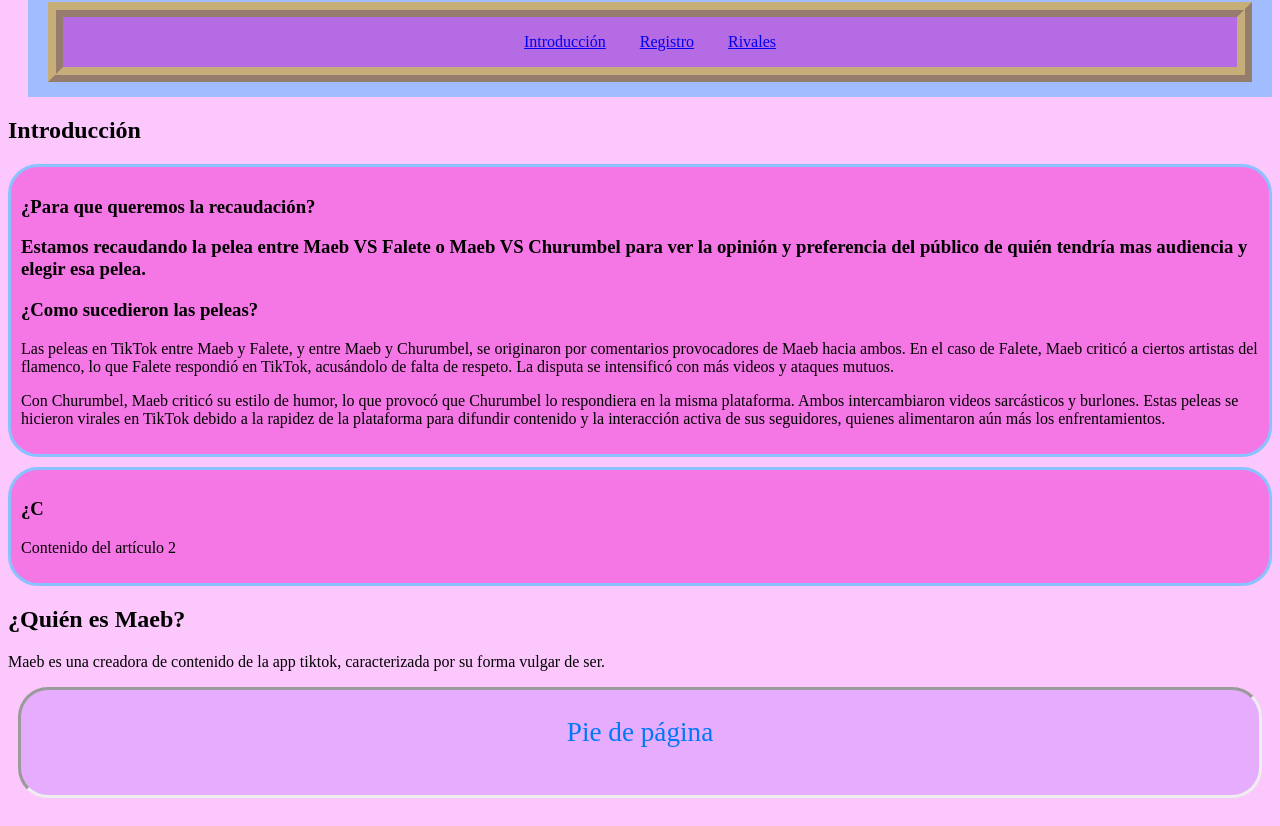
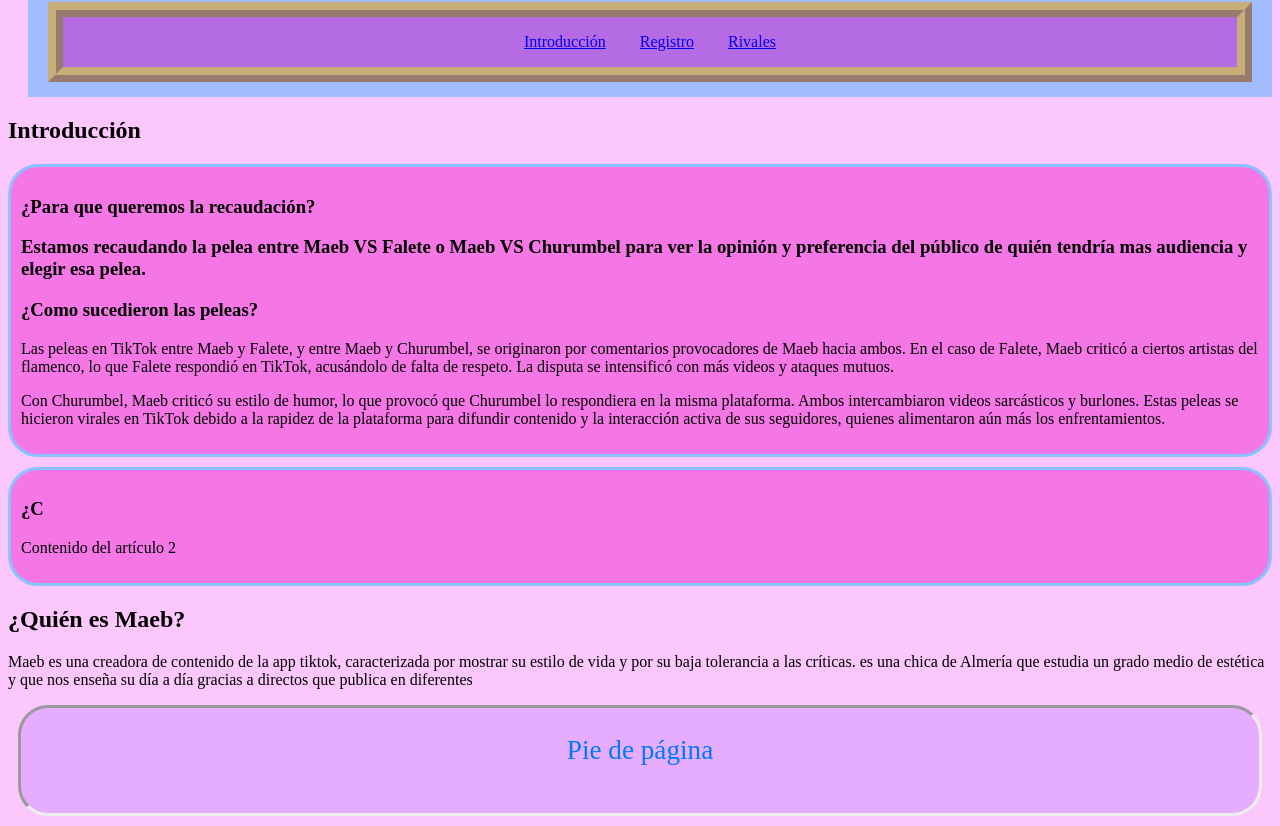
Before and after one commit to anasanzz/Recaudacion-apuestas, a plain HTML site: page index.html in a window 1280 px wide. Shown: the part 73-899 px from the top of the page. Drawn offline with Linux system fonts and the light colour scheme.

Commit message:
Update index.html
informacion meb,kamile

```diff
--- a/index.html
+++ b/index.html
@@ -46,7 +46,8 @@
 
     <aside>
         <h2>¿Quién es Maeb?</h2></h2>
-        <p>Maeb es una creadora de contenido de la app tiktok, caracterizada por su forma vulgar de ser.</p>
+        <p>Maeb es una creadora de contenido de la app tiktok, caracterizada por  mostrar su estilo de vida y por su baja tolerancia a las críticas.
+        es una chica de Almería que estudia un grado medio de estética y que nos enseña su día a día gracias a directos que publica en diferentes </p>
     </aside>
 
     <footer>
```
